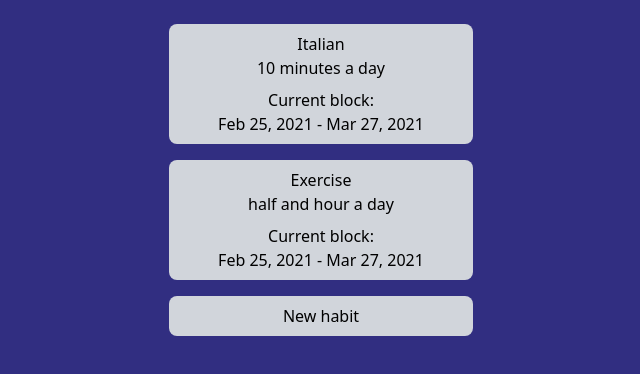
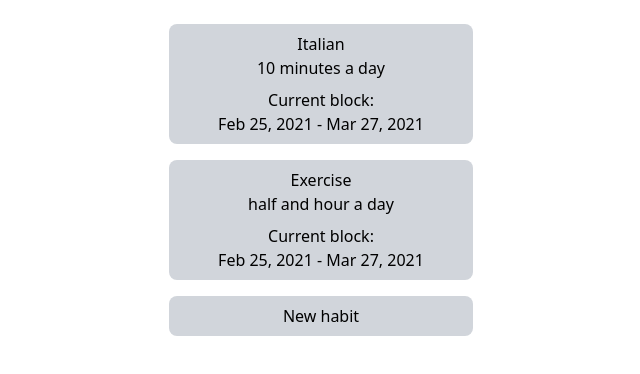
Before and after one commit to Schapagain/habit-tracker, a React (Create React App) app in the folder client/: page /home in a window 1280 px wide. Shown: the top 374 px of the page, without its empty margins (319-959 px from the left). Built offline with nearby package versions, Linux system fonts and the light colour scheme.

Commit message:
alter app styles

```diff
--- a/client/src/App.js
+++ b/client/src/App.js
@@ -7,7 +7,7 @@ function App() {
   return (
     <GlobalProvider>
       <Router>
-        <div className="min-w-min-lg min-h-screen mx-auto max-w-screen-xl flex flex-col text-center justify-between bg-indigo-900">
+        <div className="min-w-min-lg min-h-screen mx-auto max-w-screen-xl flex flex-col text-center">
           <AppHome/>
         </div>
       </Router>
```
